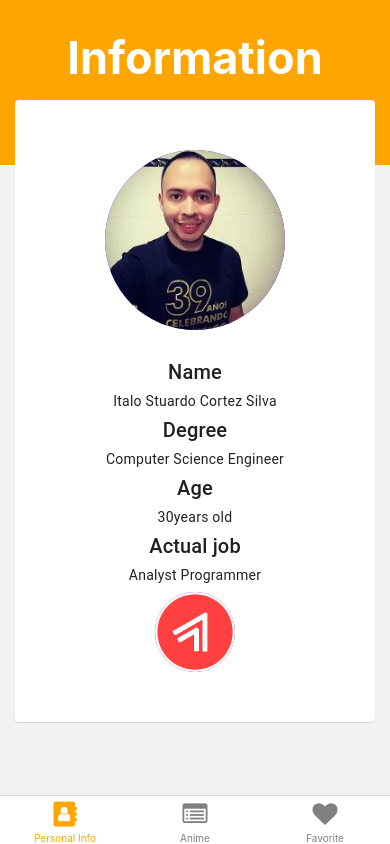
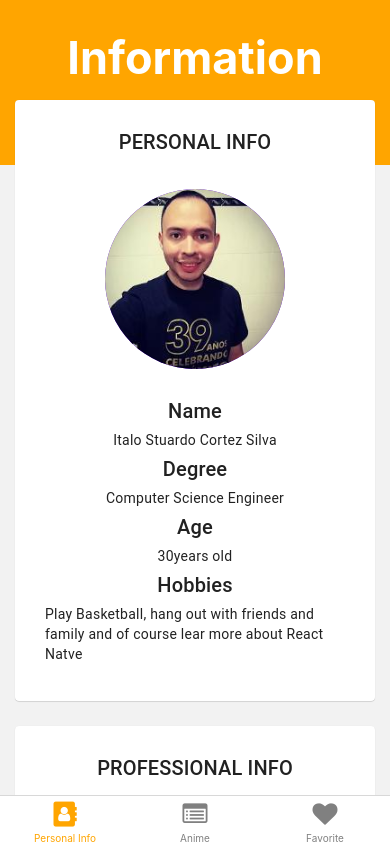
Before and after one commit to engineerStuardo/applaudoStudioCodeChallenge, a React Native app: screen /Home in a window 390 px wide. Built offline with nearby package versions, Linux system fonts and the light colour scheme.

Commit message:
working on UI in personal and professional info components

```diff
--- a/src/Screens/HomeScreen.js
+++ b/src/Screens/HomeScreen.js
@@ -1,6 +1,13 @@
 import React from 'react';
 import {View, Text, Dimensions, ScrollView} from 'react-native';
-import {Avatar, Button, Card, Title, Paragraph} from 'react-native-paper';
+import {
+  Avatar,
+  Button,
+  Card,
+  Title,
+  Paragraph,
+  Divider,
+} from 'react-native-paper';
 
 export const HomeScreen = () => (
   <ScrollView>
@@ -24,11 +31,13 @@ export const HomeScreen = () => (
           marginTop: -80,
         }}>
         <Card>
+          <View style={{alignItems: 'center', marginTop: 25}}>
+            <Title>PERSONAL INFO</Title>
+          </View>
           <View
             style={{
               alignItems: 'center',
-              marginTop: 20,
-              marginBottom: 20,
+              marginBottom: 5,
               padding: 30,
             }}>
             <View style={{marginBottom: 25}}>
@@ -43,16 +52,48 @@ export const HomeScreen = () => (
             <Paragraph>Computer Science Engineer</Paragraph>
             <Title>Age</Title>
             <Paragraph>30years old</Paragraph>
-            <Title>Actual job</Title>
-            <Paragraph>Analyst Programmer</Paragraph>
-
-            <Avatar.Image
-              style={{marginTop: 5}}
-              size={80}
-              source={require('../Assets/Images/appladostudio.png')}
-            />
+            <Title>Hobbies</Title>
+            <Paragraph>
+              Play Basketball, hang out with friends and family and of course
+              lear more about React Natve
+            </Paragraph>
           </View>
         </Card>
+        <View style={{marginTop: 25}}>
+          <Card>
+            <View style={{alignItems: 'center', marginTop: 25}}>
+              <Title>PROFESSIONAL INFO</Title>
+            </View>
+            <View
+              style={{
+                alignItems: 'center',
+                marginBottom: 5,
+                padding: 30,
+              }}>
+              <View style={{marginBottom: 25}}>
+                <Avatar.Image
+                  size={180}
+                  source={require('../Assets/Images/work.jpg')}
+                />
+              </View>
+              <Divider />
+              <Title>Job</Title>
+              <Paragraph>Analyst Programmer</Paragraph>
+              <Title>From - To</Title>
+              <Paragraph>01/01/2020 - Actually</Paragraph>
+              <Title>Company Name</Title>
+              <Paragraph>Francisco Gavidia's University</Paragraph>
+              <View style={{marginTop: 50, alignItems: 'center'}}>
+                <Title>Job</Title>
+                <Paragraph>Technical Support</Paragraph>
+                <Title>From - To</Title>
+                <Paragraph>15/02/2015 - 31/10/2019</Paragraph>
+                <Title>Company Name</Title>
+                <Paragraph>TIGO El Salvador</Paragraph>
+              </View>
+            </View>
+          </Card>
+        </View>
       </View>
     </View>
   </ScrollView>
```
Also changed, not shown: src/Assets/Images/work.jpg (added).
